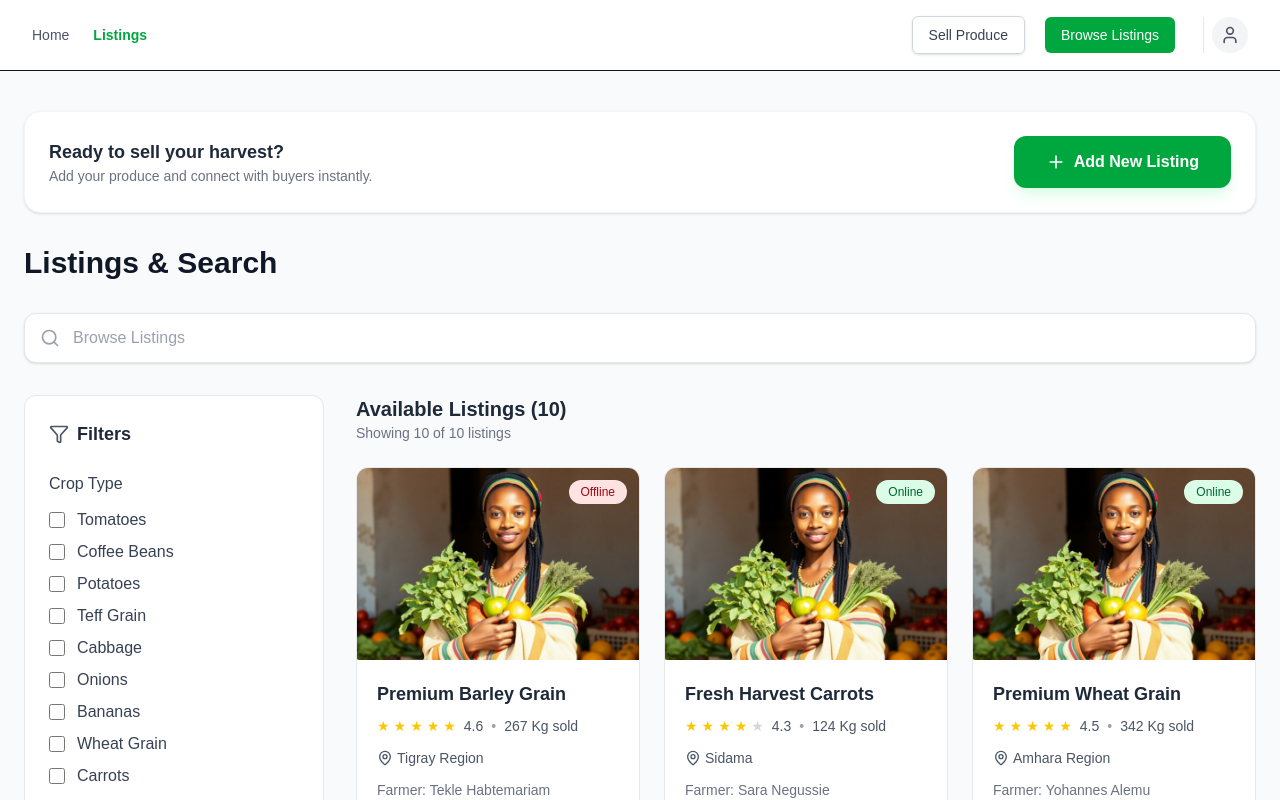
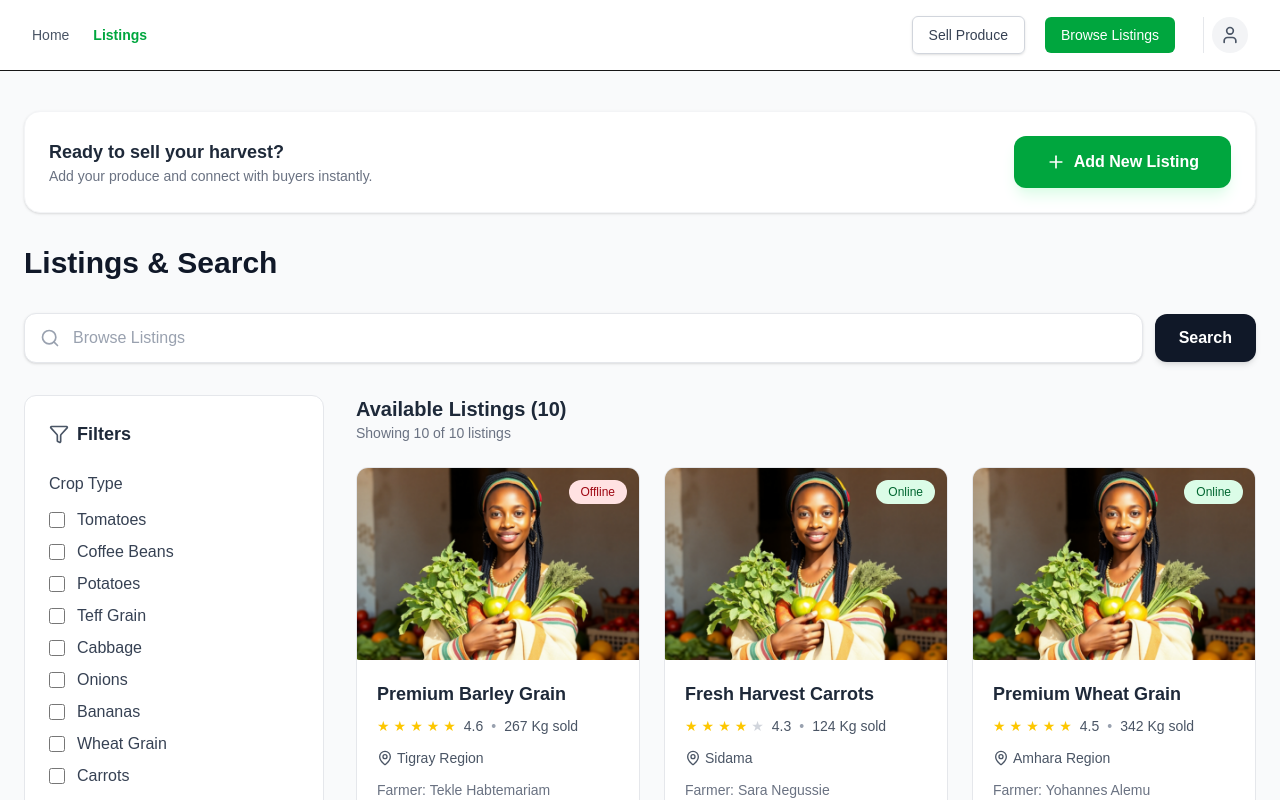
Before and after one commit to BemnetMussa/AgriLink, a Next.js app in the folder client/: page /listings in a window 1280 px wide. Shown: the top 800 px of the page. Built offline with nearby package versions, Linux system fonts and the light colour scheme.

Commit message:
Update SearchBar.tsx

```diff
--- a/client/component/listings/SearchBar.tsx
+++ b/client/component/listings/SearchBar.tsx
@@ -25,6 +25,17 @@ export default function SearchBar({
           className="w-full rounded-xl border border-gray-200 bg-white py-3 pl-12 pr-4 text-gray-900 placeholder:text-gray-400 focus:border-green-600 focus:outline-none focus:ring-4 focus:ring-green-50 shadow-sm transition-all"
         />
       </div>
+
+      <button
+        onClick={() => {
+          const input = document.querySelector('input[type="text"]') as HTMLInputElement;
+          if (input) onSearch(input.value);
+        }}
+        className="rounded-xl bg-gray-900 px-6 py-3 font-bold text-white hover:bg-black transition-all shadow-md active:scale-95"
+      >
+        Search
+      </button>
+
       {showSellButton && (
         <Link
           href="/listings/create"
```
